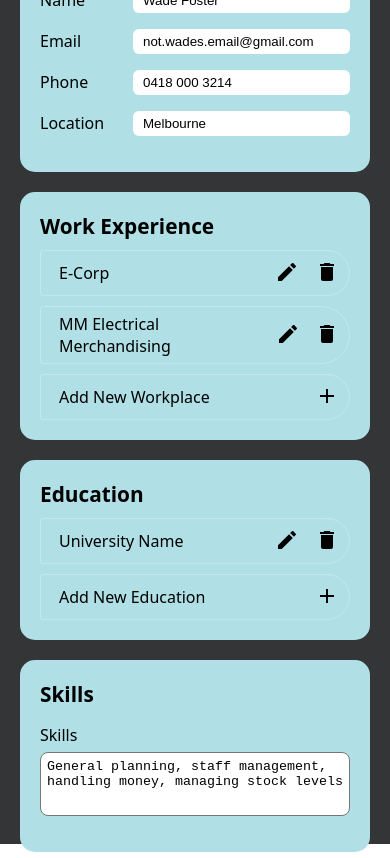
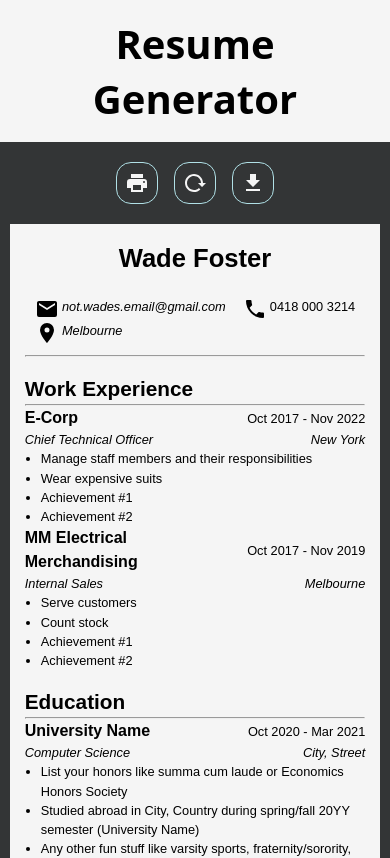
Before and after one commit to wade-levels-up/cv-application, a React (Vite) app: page / in a window 390 px wide. Shown: the top 858 px of the page. Built offline with nearby package versions, Linux system fonts and the light colour scheme.

Commit message:
Make layout responsive for mobile table and web

```diff
--- a/src/components/App.jsx
+++ b/src/components/App.jsx
@@ -3,6 +3,10 @@ import '/src/styles/App.css'
 import Sidebar from './Sidebar'
 import Details from './Details'
 import Resume from './Resume'
+import Icon from '@mdi/react';
+import { mdiGithub } from '@mdi/js';
+
+
 
 export default function App() {
   const [generalInfo, setGeneralInfo] = useState({
@@ -136,8 +140,11 @@ export default function App() {
   }
 
   return (
-    <div className='main-layout'>
-      <Sidebar clearState={clearState}/>
+    <>
+      <header>
+        <h1>Resume Generator</h1>
+      </header>
+      <main className='main-layout'>
       <Details
           generalInfo={generalInfo}
           experienceInfo={experienceInfo}
@@ -148,6 +155,13 @@ export default function App() {
           onUpdate={handleUpdateInfo}
         />
         <Resume generalInfo={generalInfo} experienceInfo={experienceInfo} educationInfo={educationInfo} />
-    </div>
+        <Sidebar clearState={clearState}/>
+      </main>
+      <footer>
+        <a href="https://github.com/wade-levels-up" target='blank'>
+          <Icon path={mdiGithub} size={1.3} />
+        </a> Created by Wade Foster
+      </footer>
+    </>
   )
 }
--- a/src/components/Resume.jsx
+++ b/src/components/Resume.jsx
@@ -9,7 +9,7 @@ export default function Resume({ generalInfo, experienceInfo, educationInfo }) {
     return (
      <div className='resume'>
         <div className='resume-container'>
-            <div className='overlay'></div>
+
             <div className='resume-header'>
                 <h1>{generalInfo.name}</h1>
                 <div>
--- a/src/components/Sidebar.jsx
+++ b/src/components/Sidebar.jsx
@@ -1,6 +1,6 @@
 import '/src/styles/Sidebar.css'
 import Icon from '@mdi/react';
-import { mdiPrinter, mdiReload } from '@mdi/js';
+import { mdiPrinter, mdiReload, mdiDownload } from '@mdi/js';
 
 
 export default function Sidebar({ clearState }) {
@@ -15,12 +15,20 @@ export default function Sidebar({ clearState }) {
             <ul>
                 <li>
                     <button onClick={handlePrint}>
-                        <Icon path={mdiPrinter} size={2} />
+                    <Icon path={mdiPrinter} size={1} />
+                    <p>Print</p>
                     </button>
                 </li>
                 <li>
                     <button onClick={clearState} className='reload'>
-                        <Icon path={mdiReload} size={2} />
+                    <Icon path={mdiReload} size={1} />
+                    <p>Clear</p>
+                    </button>
+                </li>
+                <li>
+                    <button onClick={clearState} className='reload'>
+                    <Icon path={mdiDownload} size={1} />
+                    <p>Download PDF</p>
                     </button>
                 </li>
             </ul>
--- a/src/styles/App.css
+++ b/src/styles/App.css
@@ -1,15 +1,107 @@
+#root {
+    width: 100vw;
+    height: 100vh;
+    display: flex;
+    flex-direction: column;
+}
+
+a, a:link, a:visited {
+    color: black;
+}
+
+header h1 {
+    text-align: center;
+    font-size: 2.5rem;
+}
+
+header, footer {
+    background-color: whitesmoke;
+    padding: 1rem;
+}
+
+footer {
+    display: flex;
+    justify-content: center;
+    align-items: center;
+    gap: 1rem;
+}
+
 .main-layout {
     display: flex;
+    flex: 1;
     justify-content: center;
     gap: 50px;
     padding: 20px;
     background-color: rgb(51, 53, 54);
-    width: 100vw;
-    height: 100vh;
+}
+
+
+@media (max-width: 1200px) {
+
+    .main-layout {
+        flex-direction: column-reverse;
+        align-items: center;
+    }
+
+    .sidebar button {
+        justify-content: center !important;
+    }
+
+    .sidebar ul {
+        justify-content: space-evenly;
+        flex-direction: row !important;
+    }
+
+    .details {
+        width: 88%;
+    }
+
+    .details-container {
+        width: 100% !important;
+    }
+
+    .details-sub-container {
+        width: 100% !important;
+    }
+}
+
+@media (max-width: 620px) {
+
+    #root {
+        min-width: 325px;
+    }
+
+    .resume-container {
+        font-size: 0.8rem;
+        width: 95vw !important;
+    }
+
+    .sidebar button {
+        width: fit-content !important;
+    }
+
+    .main-layout {
+        gap: 20px;
+    }
+
+    .resume-container {
+        min-height: fit-content !important;
+    }
+
+    .card span:nth-child(2) {
+        display: flex;
+        flex-wrap: nowrap;
+        width: 200px;
+        justify-content: flex-end;
+    }
+
+    button p {
+        display: none;
+    }
 }
 
 @media print {
-    .sidebar, .details {
+    .sidebar, .details, header, footer {
         display: none !important;
     }
 
@@ -26,37 +118,3 @@
         margin: 2cm 2cm 2cm 1.5cm;
     }
 }
-
-@media (max-width: 1200px) {
-    .main-layout {
-        flex-direction: column-reverse;
-    }
-
-    .resume {
-        overflow: scroll;
-    }
-
-    .sidebar ul {
-        justify-content: space-evenly;
-        flex-direction: row !important;
-    }
-
-    .details-container {
-        display: flex;
-        flex-direction: column;
-        gap: 20px;
-        width: 100% !important;
-        max-width: 595px;
-    }
-
-    .details-sub-container {
-        display: flex;
-        flex-direction: column;
-        justify-content: center;
-        background-color: powderblue;
-        width: 100% !important;
-        height: fit-content;
-        border-radius: 15px;
-        padding: 20px;
-    }
-}
--- a/src/styles/Details.css
+++ b/src/styles/Details.css
@@ -9,7 +9,9 @@
     display: flex;
     flex-direction: column;
     justify-content: center;
-    background-color: powderblue;
+    background-color: transparent;
+    border: 1px solid powderblue;
+    color: whitesmoke;
     width: 320px;
     height: fit-content;
     border-radius: 15px;
@@ -87,6 +89,7 @@ form button:hover, button:focus {
 
 .detailsTab:hover {
     background-color: whitesmoke;
+    color: black;
 }
 
 .details-sub-container button {
--- a/src/styles/Resume.css
+++ b/src/styles/Resume.css
@@ -11,7 +11,6 @@
     min-height: 842px;
     max-height: fit-content;
     line-height: 1.5;
-    position: relative;
 }
 
 h1 {
--- a/src/styles/Sidebar.css
+++ b/src/styles/Sidebar.css
@@ -1,13 +1,19 @@
 .sidebar ul {
     display: flex;
+    flex-direction: column;
     gap: 1rem;
-    flex-direction: column;
 }
 
 .sidebar button {
     border: none;
     background-color: transparent;
     cursor: pointer;
+    color: whitesmoke;
+    width: 140px;
+    display: flex;
+    justify-content: flex-start;
+    align-items: center;
+    gap: 1rem;
 }
 
 .sidebar button:focus {
@@ -23,8 +29,12 @@
 
 
 .sidebar li {
+    display: flex;
+    justify-content: center;
+    align-items: center;
     border-radius: 15px;
-    background-color: powderblue;
+    background-color: transparent;
+    border: 1px solid powderblue;
     height: fit-content;
     width: fit-content;
     padding: 0.5rem;
```
Lines whose indentation alone changed are shown as unchanged.
